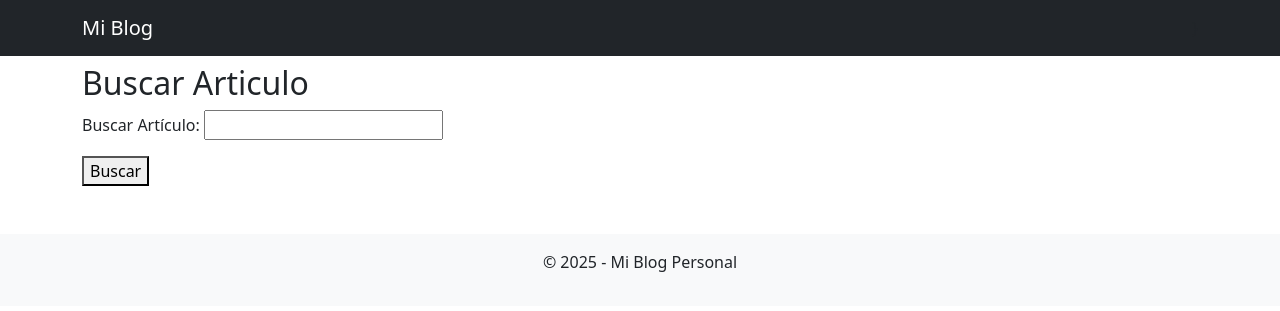
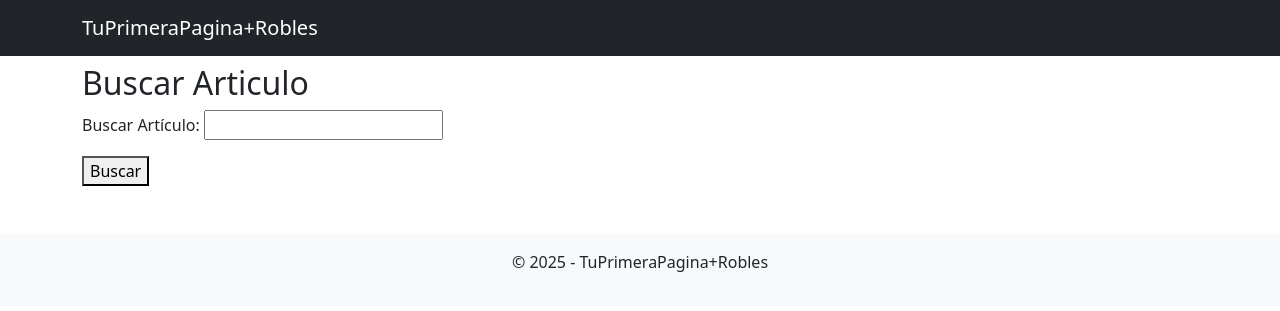
Before and after one commit to Robles2003/TuPrimeraPagina-Robles, a Django app: page /buscar/ in a window 1280 px wide. Shown: the top 311 px of the page. Run offline with Django 5.2, Linux system fonts and the light colour scheme.

Commit message:
Detalles menores

```diff
--- a/templates/plantilla.html
+++ b/templates/plantilla.html
@@ -2,7 +2,7 @@
 <html lang="es">
 <head>
     <meta charset="UTF-8">
-    <title>{% block title %}Mi Blog{% endblock %}</title>
+    <title>{% block title %}TuPrimeraPagina+Robles{% endblock %}</title>
     <meta name="viewport" content="width=device-width, initial-scale=1">
     <!-- CSS de ejemplo -->
     <link rel="stylesheet" href="https://cdn.jsdelivr.net/npm/bootstrap@5.3.3/dist/css/bootstrap.min.css">
@@ -21,7 +21,7 @@
 <body>
     <nav class="navbar navbar-expand-lg navbar-dark bg-dark fixed-top">
         <div class="container">
-            <a class="navbar-brand" href="/">Mi Blog</a>
+            <a class="navbar-brand" href="/">TuPrimeraPagina+Robles</a>
             <div class="collapse navbar-collapse">
                 <ul class="navbar-nav ms-auto">
                     {% block nav %}{% endblock  %}}
@@ -37,7 +37,7 @@
     </main>
 
     <footer>
-        <p>&copy; 2025 - Mi Blog Personal</p>
+        <p>&copy; 2025 - TuPrimeraPagina+Robles</p>
     </footer>
 </body>
 </html>
```
